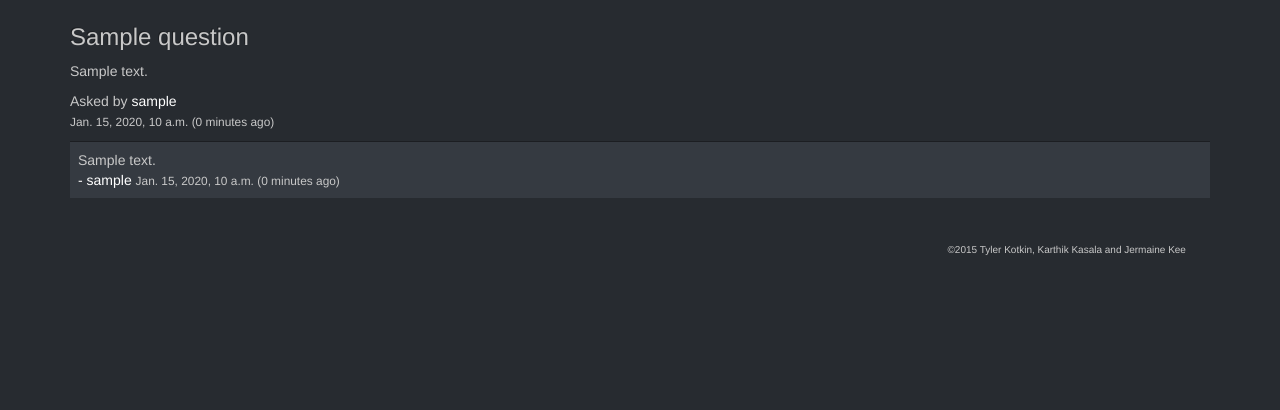
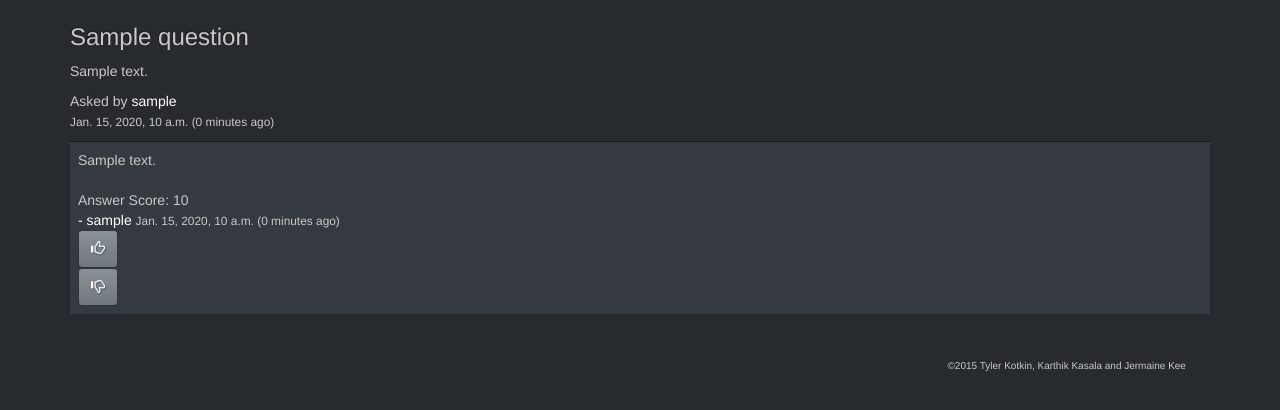
Before and after one commit to TylerKotkin/Question-Box, a Django app: page /answer/1 in a window 1280 px wide. Shown: the part 52-462 px from the top of the page. Run offline with Django 3.2, Linux system fonts and the light colour scheme; tables that the repository leaves empty hold one stand-in row (values such as "Sample post"); some libraries are stand-ins or nearby versions; some web fonts are replaced.

Commit message:
upvote/downvote working

```diff
--- a/question_box/inquest/models.py
+++ b/question_box/inquest/models.py
@@ -22,6 +22,7 @@ class Answer(models.Model):
     text = models.TextField(max_length=2000)
     timestamp = models.DateTimeField()
     question = models.ForeignKey(Question)
+    ascore = models.IntegerField(default=0)
     user = models.ForeignKey(User)
 
 
--- a/question_box/inquest/templates/inquest/answer_list.html
+++ b/question_box/inquest/templates/inquest/answer_list.html
@@ -32,16 +32,30 @@
 {% for answer in answers %}
   <tr>
     <td>{{ answer.text }}
-    <br><a href="{% url 'user_detail' answer.user.pk %}">- {{ answer.user }}</a> <small>{{ answer.timestamp}} ({{ answer.timestamp | timesince }} ago)</small></td>
-  </tr>
+    <br><br>
+    Answer Score: {{ answer.ascore }}
+    <br><a href="{% url 'user_detail' answer.user.pk %}">- {{ answer.user }}</a> <small>{{ answer.timestamp}} ({{ answer.timestamp | timesince }} ago)</small>
+
+<form method="POST" action="{% url 'votefor' question.pk %}">
+              {% csrf_token %}
+              <input type="hidden" name="answer_id" value="{{ answer.pk }}">
+              <input type="hidden" name="next" value="{{ request.path }}">
+              <button type="submit" class="btn btn-md btn-primary" title="votefor"><span class="glyphicon glyphicon-thumbs-up"></span></button>
+</form>
+
+
+
+            <form method="POST" action="{% url 'voteagainst' question.pk %}">
+              {% csrf_token %}
+              <input type="hidden" name="answer_id" value="{{ answer.pk }}">
+              <input type="hidden" name="next" value="{{ request.path }}">
+              <button type="submit" class="btn btn-md btn-primary" title="voteagainst"><span class="glyphicon glyphicon-thumbs-down"></span></button>
+            </form>
+
+</td>
+</tr>
   {% endfor %}
 </table>
-
-
-<div class="text-center">
-      {% bootstrap_pagination page_obj pages_to_show=5 %}
-    </div>
-
 </body>
 
 {% endblock %}
--- a/question_box/inquest/urls.py
+++ b/question_box/inquest/urls.py
@@ -8,5 +8,7 @@ urlpatterns = [
     url(r'^question/ask$', qviews.ask_question, name='ask_question'),
     url(r'^answer/(?P<pk>\w+)$', qviews.AnswerListView.as_view(), name='answer_list'),
     url(r'^answer/add/(?P<question_id>\d+)$', qviews.add_answer, name='add_answer'),
+    url(r'^answer/votefor/(?P<question_id>\w+)$', qviews.votefor, name='votefor'),
+    url(r'^answer/voteagainst/(?P<question_id>\w+)$', qviews.voteagainst, name='voteagainst'),
     url(r'^$', qviews.home, name='home'),
     ]
--- a/question_box/inquest/views.py
+++ b/question_box/inquest/views.py
@@ -56,7 +56,7 @@ class AnswerListView(generic.ListView):
 
     def get_queryset(self):
         return Answer.objects.filter(question=Question.objects.get(
-            pk=self.kwargs['pk'])).order_by('-timestamp')
+            pk=self.kwargs['pk'])).order_by('-ascore')
 
 
 def home(request):
@@ -116,6 +116,38 @@ def add_answer(request, question_id):
                   {'form': form, 'question': Question.objects.get(pk=question_id)})
 
 
+@login_required
+def votefor(request, question_id):
+    if request.method == 'POST':
+        answer = Answer.objects.get(pk=request.POST['answer_id'])
+        answer.voter = request.user
+        answer.save()
+        answer.ascore += 1
+        answer.save()
+        messages.add_message(request,
+                             messages.SUCCESS,
+                             'Voted for this answer')
+    else:
+        messages.add_message(request,
+                             messages.ERROR,
+                             'ERROR')
+    return redirect('answer_list', answer.question.pk)
+
+
+@login_required
+def voteagainst(request, question_id):
+    if request.method == 'POST':
+        answer = Answer.objects.get(pk=request.POST['answer_id'])
+        answer.voter = request.user
+        answer.save()
+        answer.ascore -= 1
+        answer.save()
+        messages.add_message(request, messages.SUCCESS,
+                             'Voted against this answer.')
+    else:
+        messages.add_message(request, messages.ERROR,
+                             'ERROR')
+    return redirect('answer_list', answer.question.pk)
 
 
 def user_login(request):
```
